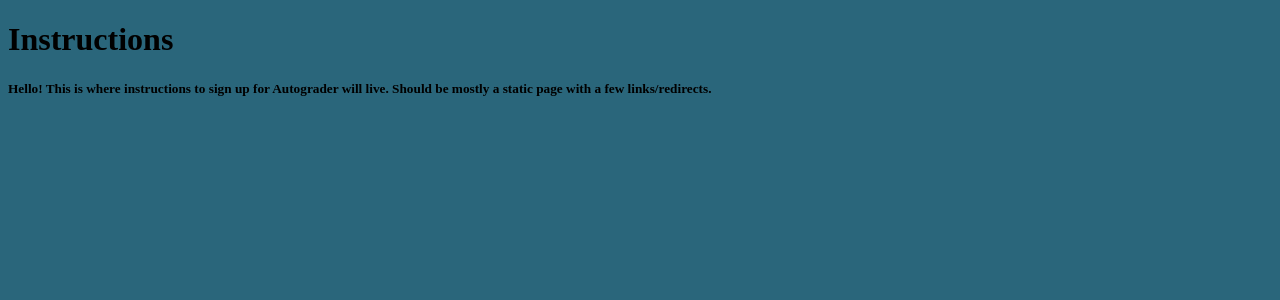
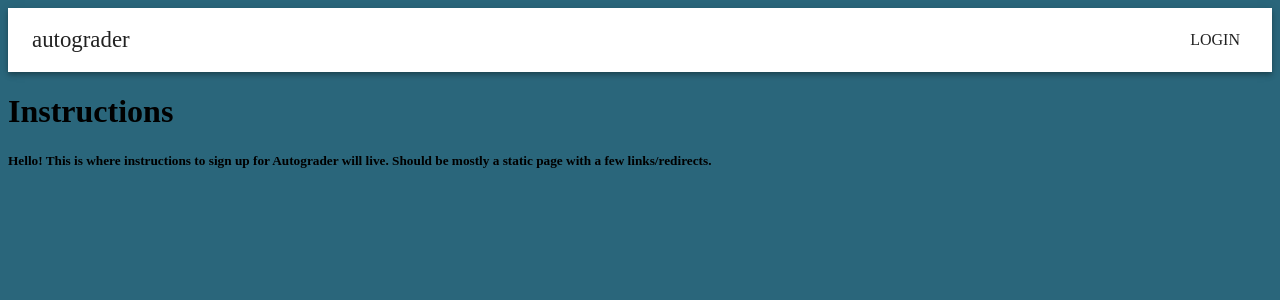
Before and after one commit to Autograder/rook, a React (Create React App) app: page /instructions in a window 1280 px wide. Shown: the top 300 px of the page. Built offline with nearby package versions, Linux system fonts and the light colour scheme.

Commit message:
Navbar...wrong branch...

```diff
--- a/src/components/Instructions.tsx
+++ b/src/components/Instructions.tsx
@@ -1,8 +1,10 @@
 import React from 'react';
+import Navbar from './Navbar';
 
 export default function Instructions() {
     return (
         <div>
+            <Navbar/>
             <h1> Instructions </h1>
             <h5> Hello! This is where instructions to sign up for Autograder will live. Should be mostly a static page with a few links/redirects. </h5>
         </div>
--- a/src/components/Login.tsx
+++ b/src/components/Login.tsx
@@ -8,10 +8,9 @@
 import Typography from '@material-ui/core/Typography'
 import Button from '@material-ui/core/Button';
 import api from '../conf';
-
+//import mystyles from '../style/Styles';
 
 export default function Login(props:any) {
-
 // Theme to be used by whole app? Should this go here?
 const theme = createMuiTheme({
 
@@ -35,7 +34,7 @@
 });
 
 // Styles for elements on this page... possibly more? Does this go here?
-  const styles = makeStyles(theme =>
+const mystyles = makeStyles(theme =>
 createStyles({
   form: {
     '& > *': {
@@ -70,8 +69,9 @@
   },
   }),
   );
+
     // Using hooks to instantiate the styles
-    const classes = styles();
+    const classes = mystyles();
 
     // Look into more - to save values from text fields
     const [password, setPass] = useState('');
--- /dev/null
+++ b/src/components/Navbar.tsx
@@ -0,0 +1,35 @@
+import React from 'react';
+import { AppBar } from '@material-ui/core';
+import { Toolbar } from '@material-ui/core';
+import { IconButton } from '@material-ui/core';
+import { Typography } from '@material-ui/core';
+import MenuIcon from '@material-ui/icons/Menu';
+import { Button } from '@material-ui/core';
+import Styles from '../style/Styles';
+import { ThemeProvider } from '@material-ui/styles';
+
+export default function Navbar(props:any) {
+	const classes = Styles.useStyles();
+	const theme = Styles.theme;
+
+	return (
+		<div>
+			<ThemeProvider theme={theme}>
+				<AppBar position="static">
+  					<Toolbar>
+    					<Typography variant="h6" className={classes.title}>
+      						autograder
+   						</Typography>
+    					<Button color="inherit">Login</Button>
+  					</Toolbar>
+				</AppBar>
+			</ThemeProvider>
+		</div>
+	);
+}
+
+/*
+    				<IconButton edge="start" className={classes.menuButton} color="inherit" aria-label="menu">
+      					<MenuIcon />
+					</IconButton>
+					*/
--- /dev/null
+++ b/src/style/Styles.tsx
@@ -0,0 +1,37 @@
+import { makeStyles } from '@material-ui/core/styles';
+import { createMuiTheme } from '@material-ui/core/styles';
+
+const theme = createMuiTheme({
+
+	palette: {
+	  // Link when unclicked
+	  primary: {
+		main: '#ffffff',
+	  },
+	  text: {
+		// Input box when hovered over
+		primary: '#ffffff',
+		// Text in input box when unclicked
+		secondary: '#ffffff',
+	  },
+	},
+	typography: {
+	  // Link and Input box text
+	  fontFamily: 'Quicksand',
+	  fontSize: 16,
+	},
+});
+
+const useStyles = makeStyles((theme) => ({
+	root: {
+	  flexGrow: 1,
+	},
+	menuButton: {
+	  marginRight: theme.spacing(2),
+	},
+	title: {
+	  flexGrow: 1,
+	},
+}));
+
+export default { theme, useStyles};
```
Lines whose indentation alone changed are shown as unchanged.
